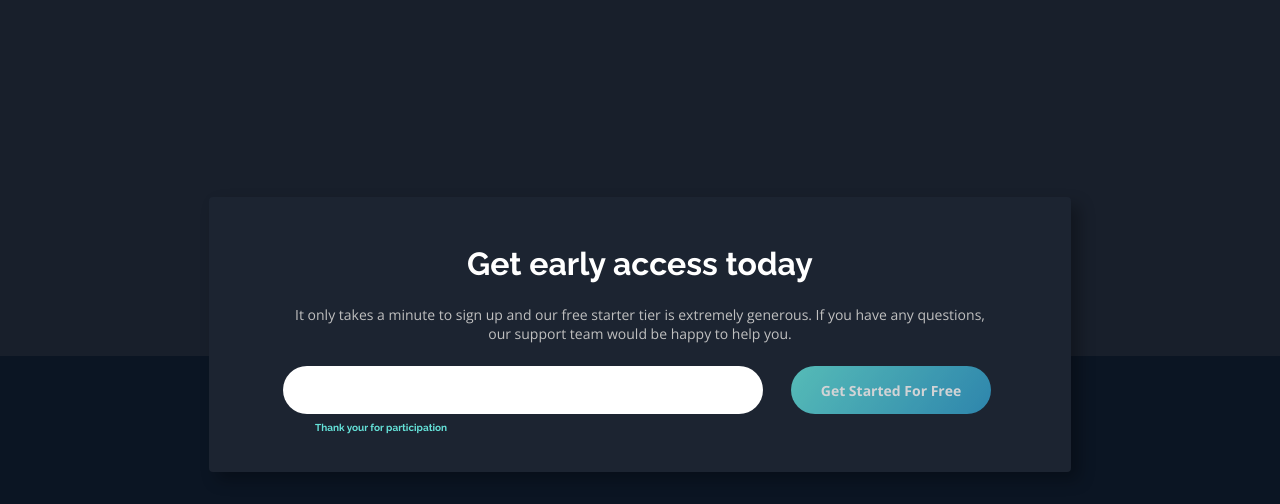
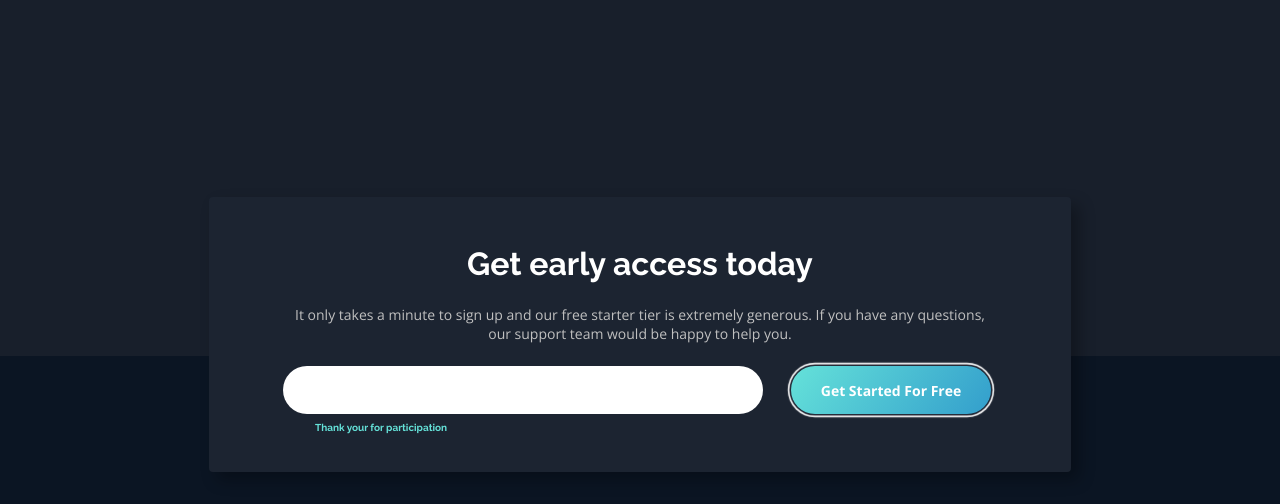
Before and after one commit to pikapikamart/frontendmentor-fylo-dark, a website: page index.html in a window 1280 px wide. Both pictures are taken after typing "name@example.com" into the empty fields and a click on the button "Get Started For Free". Shown: the part 2762-3266 px from the top of the page. Drawn offline with nearby package versions, Linux system fonts and the light colour scheme; files that its build step writes are made by us from their sources.

Commit message:
Add files via upload
Added focus state on the button/s

```diff
--- a/app/scss/_extensions.scss
+++ b/app/scss/_extensions.scss
@@ -13,8 +13,14 @@
     border-radius: 1.75rem;
     display: flex;
     justify-content: center;
+    outline: none;
     padding: 1.125rem 0;
     width: 17.5rem;
+
+    &:focus {
+        box-shadow: 0 0 1px 0.1rem #1b212f,
+                    0 0 1px 0.2rem #FFFFFF;
+    }
 }
 
 %button--main {
@@ -22,7 +28,6 @@
     color: variables.$white;
     font-weight: 700;
 
-
     &:hover {
         background-color: variables.$cyan;
         transition: background-color 0.3s ease;
--- a/app/scss/style.scss
+++ b/app/scss/style.scss
@@ -294,12 +294,11 @@ footer {
     font-size: 0.875rem;
     font-weight: 700;
     height: 3rem;
-    opacity: 0.8;
-    transition: opacity 0.3s ease;
+    transition: transform 0.3s ease;
     width: 12.5rem;
 
     &:hover {
-        opacity: 1;
+        transform: scale(1.1);
     }
 }
 
```
